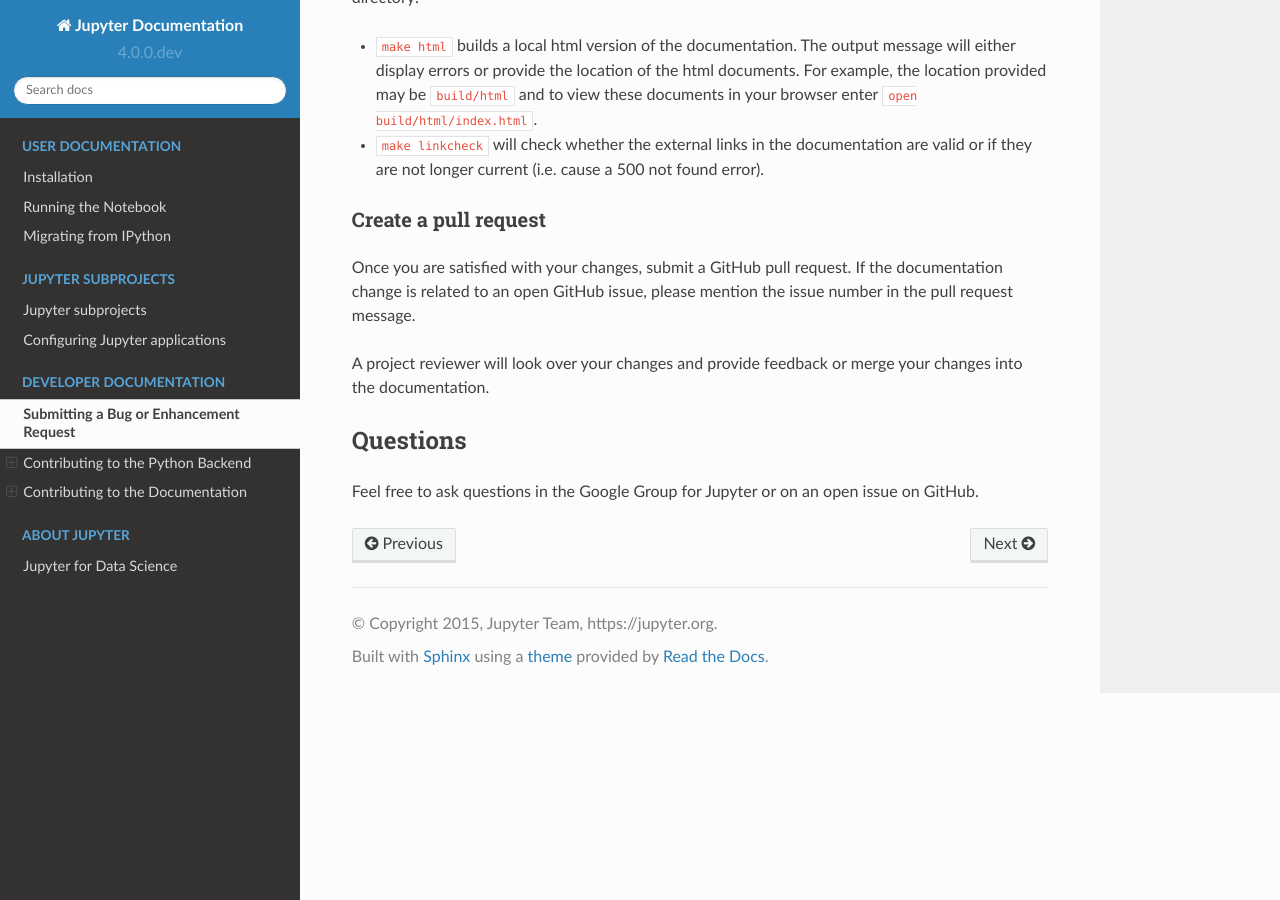
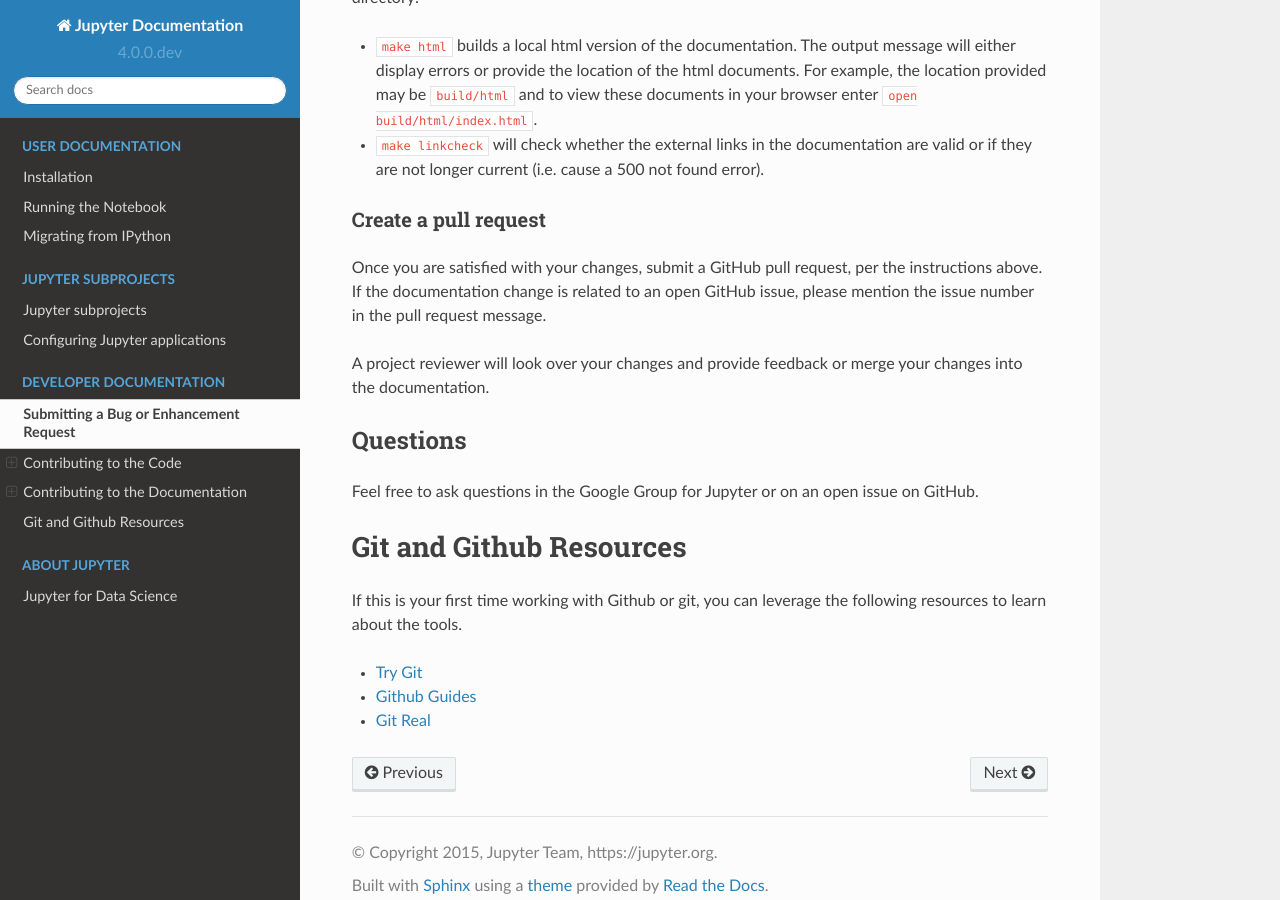
Before and after one commit to jupyter/jupyter, a Sphinx documentation site: the page built from docs/source/contrib_guide_docs.rst, in a window 1280 px wide and 900 px high, scrolled down 3337 px. Built offline with Sphinx 7.4.7 and the Read the Docs theme 2.0.0, drawn with Linux system fonts in a browser that asks for light colours; pages that are not in the unit, such as notebooks, are missing from menus; some of the changed text lies outside the part shown.

Commit message:
Added Git resources

```diff
--- a/docs/source/contrib_guide_docs.rst
+++ b/docs/source/contrib_guide_docs.rst
@@ -27,7 +27,7 @@
 
 
 ==================================
-Contributing to the Python Backend
+Contributing to the Code
 ==================================
 
 How can I help?
@@ -165,9 +165,9 @@
 
 Create a pull request
 ~~~~~~~~~~~~~~~~~~~~~
-Once you are satisfied with your changes, submit a GitHub pull request. If the
-documentation change is related to an open GitHub issue, please mention the
-issue number in the pull request message.
+Once you are satisfied with your changes, submit a GitHub pull request, per
+the instructions above. If the documentation change is related to an open
+GitHub issue, please mention the issue number in the pull request message.
 
 A project reviewer will look over your changes and provide feedback or merge
 your changes into the documentation.
@@ -176,3 +176,14 @@
 ---------
 Feel free to ask questions in the Google Group for Jupyter or on an open issue
 on GitHub.
+
+=========================
+Git and Github Resources
+=========================
+
+If this is your first time working with Github or git, you can leverage the following
+resources to learn about the tools.
+
+* `Try Git  <https://try.github.io>`_
+* `Github Guides  <https://guides.github.com>`_
+* `Git Real  <https://www.codeschool.com/courses/git-real>`_
```
